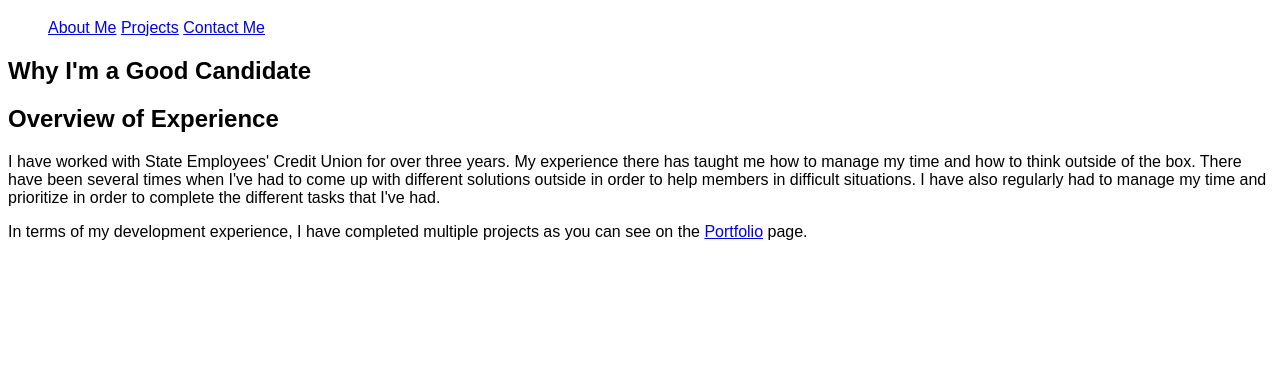
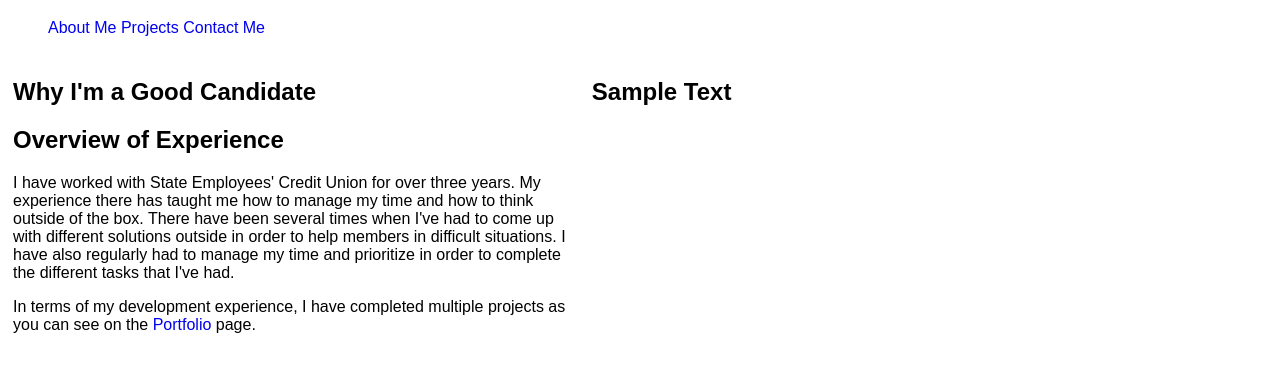
Before and after one commit to brittmoni/HW-Wireframe, a plain HTML site: page index.html in a window 1280 px wide. Shown: the part 61-432 px from the top of the page. Drawn offline with Linux system fonts and the light colour scheme.

Commit message:
Edition to the homework

```diff
--- a/index.html
+++ b/index.html
@@ -18,7 +18,7 @@
         <li><a href="#">Contact Me</a></li>
      </ul>
    </nav>
-   <section>
+   <section id="section1">
        <h2>Why I'm a Good Candidate</h2>
        <article>
           <h2>Overview of Experience</h2>
@@ -26,8 +26,8 @@
           <p>In terms of my development experience, I have completed multiple projects as you can see on the <a href="#">Portfolio</a> page.</p>
        </article>
    </section>
-   <aside>
-     <h2></h2>
+   <aside id="aside1">
+     <h2>Sample Text</h2>
    </aside>
    <footer>
 
--- a/style.css
+++ b/style.css
@@ -10,10 +10,24 @@ header {
     width: 100%;
 }
 
+li {
+    display: inline;
+}
+
+a {
+    text-decoration: none;
+}
+
+a:hover {
+    color: #000;
+}
+
 #navigation {
     width: 100%;
 }
 
-li {
-    display: inline;
+#section1, #aside1 {
+    float: left;
+    width: 45%;
+    padding: 5px;
 }
```
